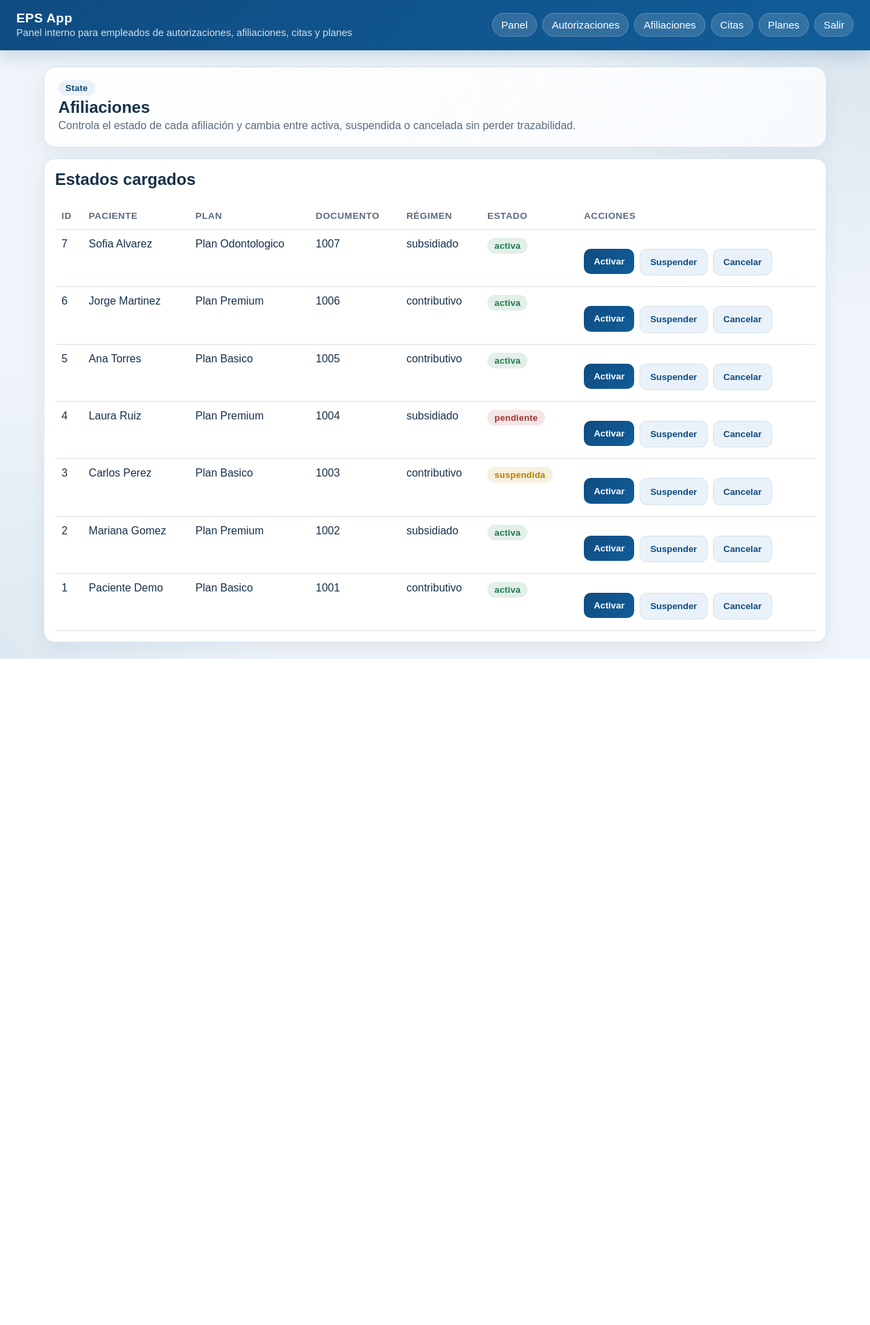
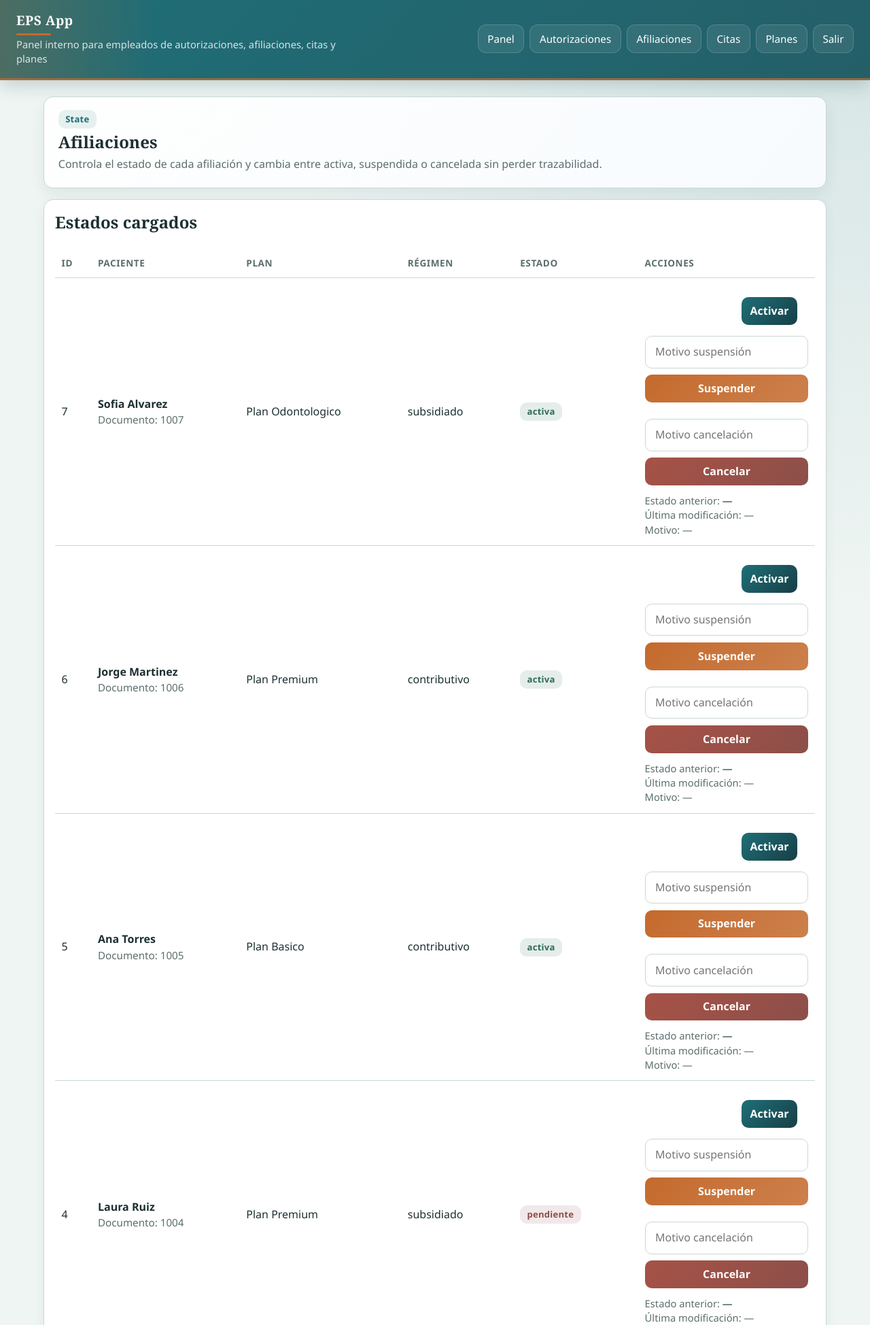
Before and after one commit to sophia00000000/web_eps, a Flask app: page /afiliaciones/ in a window 1280 px wide. Shown: the top 1949 px of the page at 68% size. Before the commit the page ends 969 px from the top, so only its background shows below. Run offline with Flask 3, Linux system fonts and the light colour scheme; a user stored in the database is signed in; data comes from the database, SQL or seed files in the repository; both versions use the stored data as it was after the commit.

Commit message:
auditar para auxiliar

```diff
--- a/eps_app/business/services/affiliation_service.py
+++ b/eps_app/business/services/affiliation_service.py
@@ -20,7 +20,7 @@ class AffiliationService:
     def list_affiliations(self):
         return self.affiliation_dao.list_all()
 
-    def change_state(self, affiliation_id: int, action: str):
+    def change_state(self, affiliation_id: int, action: str, motivo_modificacion: str | None = None):
         affiliation = self.affiliation_dao.find_by_id(affiliation_id)
         if not affiliation:
             return None
@@ -37,6 +37,7 @@ class AffiliationService:
             affiliation_id,
             context.estado.__class__.__name__.replace("Afiliacion", "").lower(),
             context.fecha_cancelacion.isoformat() if context.fecha_cancelacion else None,
+            motivo_modificacion,
         )
         return context
 
--- a/eps_app/data/database.py
+++ b/eps_app/data/database.py
@@ -68,8 +68,11 @@ def init_db():
             eps_nombre TEXT NOT NULL,
             regimen TEXT NOT NULL,
             estado TEXT NOT NULL,
+            estado_anterior TEXT,
             fecha_afiliacion TEXT,
             fecha_cancelacion TEXT,
+            motivo_modificacion TEXT,
+            fecha_modificacion TEXT,
             FOREIGN KEY(paciente_id) REFERENCES pacientes(id)
         );
 
@@ -236,7 +239,7 @@ def init_db():
         "INSERT OR IGNORE INTO citas (id, paciente_id, medico, fecha, tipo_atencion, estado, motivo_consulta, diagnostico, observaciones, triage, signos_vitales, factura_total) VALUES (2, 2, 'Dr. Vargas', date('now'), 'urgencia', 'atendida', 'Dolor abdominal', 'Triage y estabilizacion', 'Observado', 'Naranja', 'TA:120/80,FC:98', 45000)"
     )
     cursor.execute(
-        "INSERT OR IGNORE INTO citas (id, paciente_id, medico, fecha, tipo_atencion, estado, motivo_consulta, diagnostico, observaciones, habitacion, fecha_ingreso, factura_total) VALUES (3, 3, 'Dr. Molina', date('now', '+2 day'), 'hospitalizacion', 'programada', 'Observación postoperatoria', 'Ingreso para observacion', NULL, 'Sala 3', date('now','+2 day'), 150000)"
+        "INSERT OR IGNORE INTO citas (id, paciente_id, medico, fecha, tipo_atencion, estado, motivo_consulta, diagnostico, observaciones, habitacion, fecha_ingreso, factura_total) VALUES (3, 3, 'Dr. Molina', date('now', '+2 day'), 'cita', 'programada', 'Observación postoperatoria', 'Ingreso para observacion', NULL, 'Sala 3', date('now','+2 day'), 150000)"
     )
 
     connection.commit()
--- a/eps_app/presentation/controllers/affiliation_controller.py
+++ b/eps_app/presentation/controllers/affiliation_controller.py
@@ -20,5 +20,9 @@ def index():
 @login_required
 @role_required("admin", "auxiliar")
 def change_state(affiliation_id, action):
-    affiliation_service.change_state(affiliation_id, action)
+    affiliation_service.change_state(
+        affiliation_id,
+        action,
+        request.form.get("motivo_modificacion")
+    )
     return redirect(url_for("affiliation.index"))
--- a/eps_app/presentation/controllers/plan_controller.py
+++ b/eps_app/presentation/controllers/plan_controller.py
@@ -17,7 +17,7 @@ def index():
 
 @plan_bp.route("/accion", methods=["POST"])
 @login_required
-@role_required("admin")
+@role_required("admin", "auxiliar")
 def accion():
     return render_page(request.form.get("accion", "cotizar"))
 
@@ -33,7 +33,7 @@ def render_page(accion_seleccionada: str | None = None):
         resultado_items = plan_service.cotizar()
     elif accion_seleccionada == "reportar":
         resultado_titulo = "Reporte de planes"
-        resultado_descripcion = "Visitor genera un texto descriptivo por cada plan."
+        resultado_descripcion = "Visitor genera un texto descriptivo por cada plan con su cobertura."
         resultado_items = plan_service.reportar()
     elif accion_seleccionada == "auditar":
         resultado_titulo = "Auditoría de planes"
--- a/eps_app/presentation/templates/afiliaciones/index.html
+++ b/eps_app/presentation/templates/afiliaciones/index.html
@@ -15,32 +15,79 @@
         <th>ID</th>
         <th>Paciente</th>
         <th>Plan</th>
-        <th>Documento</th>
         <th>Régimen</th>
         <th>Estado</th>
-        <th>Acciones</th>
+        <th style="width:260px">Acciones</th>
       </tr>
     </thead>
     <tbody>
       {% for item in affiliations %}
-      <tr>
-        <td>{{ item.id }}</td>
-        <td>{{ item.paciente_nombre }}</td>
+      <tr class="main-row">
+        <td class="muted">{{ item.id }}</td>
+        <td>
+          <strong>{{ item.paciente_nombre }}</strong>
+          <div class="meta">Documento: {{ item.paciente_documento }}</div>
+        </td>
         <td>{{ item.plan_nombre or '—' }}</td>
-        <td>{{ item.paciente_documento }}</td>
         <td>{{ item.regimen }}</td>
-        <td><span class="badge {% if item.estado == 'activa' %}success{% elif item.estado == 'suspendida' %}warning{% else %}danger{% endif %}">{{ item.estado }}</span></td>
         <td>
-          <div class="actions">
-            <form method="post" action="{{ url_for('affiliation.change_state', affiliation_id=item.id, action='activar') }}"><button type="submit">Activar</button></form>
-            <form method="post" action="{{ url_for('affiliation.change_state', affiliation_id=item.id, action='suspender') }}"><button class="secondary" type="submit">Suspender</button></form>
-            <form method="post" action="{{ url_for('affiliation.change_state', affiliation_id=item.id, action='cancelar') }}"><button class="secondary" type="submit">Cancelar</button></form>
+          <span class="badge {% if item.estado == 'activa' %}success{% elif item.estado == 'suspendida' %}warning{% else %}danger{% endif %}">{{ item.estado }}</span>
+        </td>
+        <td>
+          <div class="actions" style="justify-content:flex-end">
+            <form method="post" action="{{ url_for('affiliation.change_state', affiliation_id=item.id, action='activar') }}" class="action-form">
+              <button type="submit" title="Activar afiliación" class="btn-activate">Activar</button>
+            </form>
+            <div style="width:8px"></div>
+            <form method="post" action="{{ url_for('affiliation.change_state', affiliation_id=item.id, action='suspender') }}" class="action-form">
+              <input type="text" name="motivo_modificacion" placeholder="Motivo suspensión" class="reason-input" aria-label="Motivo suspensión">
+              <button type="button" class="btn-suspend">Suspender</button>
+            </form>
+            <div style="width:8px"></div>
+            <form method="post" action="{{ url_for('affiliation.change_state', affiliation_id=item.id, action='cancelar') }}" class="action-form">
+              <input type="text" name="motivo_modificacion" placeholder="Motivo cancelación" class="reason-input" aria-label="Motivo cancelación">
+              <button type="button" class="btn-cancel">Cancelar</button>
+            </form>
+          </div>
+          <div class="detail meta" style="margin-top:.5rem">
+            <div>Estado anterior: <strong>{{ item.estado_anterior or '—' }}</strong></div>
+            <div>Última modificación: {{ item.fecha_modificacion or '—' }}</div>
+            <div>Motivo: {{ item.motivo_modificacion or '—' }}</div>
           </div>
         </td>
       </tr>
       {% endfor %}
     </tbody>
   </table>
+  <style>
+    .btn-activate { padding: .55rem .8rem; }
+    .btn-suspend { padding: .55rem .8rem; background: linear-gradient(135deg, var(--accent), rgba(196,106,45,.85)); color: white; border-radius: 10px; border: 0; }
+    .btn-cancel { padding: .55rem .8rem; background: linear-gradient(135deg, #a75246, #8c4f4a); color: white; border-radius: 10px; border: 0; }
+    .reason-input { width: 100%; margin-bottom: .35rem; }
+    .detail { color: var(--muted); font-size: .92rem; }
+    tr.main-row td { vertical-align: middle; }
+  </style>
+
+  <script>
+    document.addEventListener('click', function(e) {
+      // Suspend action
+      if (e.target.matches('.btn-suspend') || e.target.matches('.btn-cancel')) {
+        e.preventDefault();
+        var form = e.target.closest('form');
+        var input = form.querySelector('input[name="motivo_modificacion"]');
+        var motivo = input ? input.value.trim() : '';
+        if (!motivo) {
+          input.focus();
+          alert('Por favor ingrese el motivo antes de continuar.');
+          return;
+        }
+        var verb = e.target.matches('.btn-suspend') ? 'suspender' : 'cancelar';
+        if (confirm('Confirma que desea ' + verb + ' la afiliación?')) {
+          form.submit();
+        }
+      }
+    });
+  </script>
   {% else %}
     <p class="empty">No hay afiliaciones registradas.</p>
   {% endif %}
--- a/eps_app/presentation/templates/auth/dashboard.html
+++ b/eps_app/presentation/templates/auth/dashboard.html
@@ -25,7 +25,7 @@
   </article>
   <article class="card">
     <div class="badge">Planes</div>
-    <h2>Visitor</h2>
+    <h2>Planes y Servicios</h2>
     <p class="meta">Cotiza, reporta y audita planes con el mismo modelo.</p>
     <a href="/planes/">Abrir módulo</a>
   </article>
--- a/eps_app/presentation/templates/autorizaciones/index.html
+++ b/eps_app/presentation/templates/autorizaciones/index.html
@@ -6,14 +6,14 @@
   <p>Registra una solicitud y el sistema la valida por documentos, afiliación, cobertura, especialidad y aprobación final.</p>
 </section>
 
-<section class="grid two">
+<section class="card">
   <article class="card">
     <h2>Procesar nueva solicitud</h2>
     <form method="post" action="{{ url_for('authorization.procesar') }}">
       <label for="paciente_id">Paciente</label>
       <select id="paciente_id" name="paciente_id">
         {% for patient in patients %}
-          <option value="{{ patient['id'] }}">{{ patient['nombre'] }} - {{ patient['documento'] }} - {{ patient['plan_nombre'] or 'Sin plan' }}{% if patient['plan_tipo'] %} ({{ coverage_description_for_plan(patient['plan_tipo']) }}){% endif %}</option>
+          <option value="{{ patient['id'] }}">{{ patient['nombre'] }} - {{ patient['documento'] }} - {{ patient['plan_nombre'] or 'Sin plan' }}</option>
         {% endfor %}
       </select>
       <p class="meta">La validación de cobertura depende del plan del paciente. Si eliges un servicio fuera de ese alcance, la solicitud se rechaza por cobertura.</p>
--- a/eps_app/presentation/templates/base.html
+++ b/eps_app/presentation/templates/base.html
@@ -6,33 +6,39 @@
   <title>EPS App</title>
   <style>
     :root {
-      --bg: #eef4f9;
+      --bg: #eef5f3;
       --panel: #ffffff;
-      --panel-soft: #f8fbfe;
-      --text: #163049;
-      --muted: #5b6b7d;
-      --primary: #0f4c81;
-      --primary-2: #115d99;
-      --border: #d7e1ea;
-      --success: #1f7a4a;
-      --warning: #b78103;
-      --danger: #a23434;
+      --panel-soft: #f6fbfa;
+      --text: #1d2f31;
+      --muted: #5b6e6d;
+      --primary: #1f6f78;
+      --primary-2: #245f68;
+      --primary-3: #173f46;
+      --accent: #c46a2d;
+      --border: #c8d8d6;
+      --success: #2f6b57;
+      --warning: var(--accent);
+      --danger: #8c4f4a;
     }
     * { box-sizing: border-box; }
     body {
-      font-family: Arial, sans-serif;
+      font-family: "Segoe UI", Arial, sans-serif;
       margin: 0;
       background:
-        radial-gradient(circle at top right, rgba(15,76,129,.10), transparent 28%),
-        radial-gradient(circle at bottom left, rgba(17,93,153,.08), transparent 26%),
+        radial-gradient(circle at top right, rgba(31,111,120,.12), transparent 26%),
+        radial-gradient(circle at bottom left, rgba(36,95,104,.10), transparent 24%),
         var(--bg);
       color: var(--text);
+      line-height: 1.45;
     }
     header {
-      background: linear-gradient(135deg, var(--primary), var(--primary-2));
+      background:
+        linear-gradient(90deg, rgba(196,106,45,.28), transparent 18%),
+        linear-gradient(135deg, var(--primary), var(--primary-2));
       color: white;
       padding: 1rem 1.5rem 1.1rem;
-      box-shadow: 0 8px 24px rgba(15,76,129,.18);
+      box-shadow: 0 8px 24px rgba(23,63,70,.20);
+      border-bottom: 3px solid rgba(196,106,45,.72);
     }
     .header-row {
       display: flex;
@@ -42,59 +48,62 @@
       flex-wrap: wrap;
     }
     .brand { display: flex; flex-direction: column; gap: .15rem; }
-    .brand strong { font-size: 1.2rem; letter-spacing: .3px; }
-    .brand span { color: rgba(255,255,255,.82); font-size: .92rem; }
+    .brand strong { font-size: 1.2rem; letter-spacing: .5px; font-family: Georgia, "Times New Roman", serif; }
+    .brand span { color: rgba(255,255,255,.82); font-size: .92rem; max-width: 60ch; }
     nav { display: flex; gap: .5rem; flex-wrap: wrap; }
     nav a {
       color: white;
       text-decoration: none;
-      background: rgba(255,255,255,.14);
-      border: 1px solid rgba(255,255,255,.18);
-      padding: .5rem .8rem;
-      border-radius: 999px;
+      background: rgba(255,255,255,.08);
+      border: 1px solid rgba(255,255,255,.16);
+      padding: .55rem .85rem;
+      border-radius: 12px;
       font-size: .95rem;
+      transition: background .18s ease, transform .18s ease, border-color .18s ease;
     }
-    nav a:hover { background: rgba(255,255,255,.22); }
+    nav a:hover { background: rgba(196,106,45,.22); transform: translateY(-1px); border-color: rgba(196,106,45,.38); }
     main { padding: 1.5rem; max-width: 1200px; margin: 0 auto; }
     .hero {
       background: linear-gradient(135deg, rgba(255,255,255,.95), rgba(248,251,254,.98));
       border: 1px solid var(--border);
-      border-radius: 18px;
+      border-radius: 14px;
       padding: 1.2rem 1.3rem;
       margin-bottom: 1rem;
-      box-shadow: 0 12px 30px rgba(18,49,74,.06);
+      box-shadow: 0 10px 22px rgba(23,63,70,.07);
     }
     .hero h1, .hero h2, .hero p { margin: .2rem 0; }
     .hero p { color: var(--muted); }
+    .hero h1, .hero h2 { font-family: Georgia, "Times New Roman", serif; letter-spacing: .1px; }
     .grid { display: grid; gap: 1rem; }
     .grid.two { grid-template-columns: repeat(2, minmax(0, 1fr)); }
     .grid.three { grid-template-columns: repeat(3, minmax(0, 1fr)); }
     .card {
       background: var(--panel);
       border: 1px solid var(--border);
-      border-radius: 16px;
+      border-radius: 14px;
       padding: 1rem;
-      box-shadow: 0 10px 28px rgba(18,49,74,.06);
+      box-shadow: 0 8px 18px rgba(23,63,70,.06);
     }
     .card.soft { background: var(--panel-soft); }
-    .card h2, .card h3 { margin-top: 0; }
+    .card h2, .card h3 { margin-top: 0; font-family: Georgia, "Times New Roman", serif; }
     .meta { color: var(--muted); font-size: .95rem; }
     .badge {
       display: inline-flex;
       align-items: center;
       gap: .35rem;
       padding: .25rem .65rem;
-      border-radius: 999px;
-      background: #eaf2f9;
+      border-radius: 10px;
+      background: #e6f0ef;
       color: var(--primary);
       font-size: .82rem;
       font-weight: 700;
       letter-spacing: .2px;
       margin-right: .35rem;
     }
-    .badge.success { background: rgba(31,122,74,.12); color: var(--success); }
-    .badge.warning { background: rgba(183,129,3,.12); color: var(--warning); }
-    .badge.danger { background: rgba(162,52,52,.12); color: var(--danger); }
+    .badge.success { background: rgba(47,107,87,.12); color: var(--success); }
+    .badge.warning { background: rgba(196,106,45,.14); color: var(--warning); }
+    .badge.danger { background: rgba(140,79,74,.12); color: var(--danger); }
+    .badge.accent { background: rgba(196,106,45,.16); color: var(--accent); }
     .actions { display: flex; gap: .5rem; flex-wrap: wrap; margin-top: .75rem; }
     .actions form { display: inline-block; }
     input, select, button, textarea {
@@ -106,21 +115,44 @@
       border-radius: 10px;
       background: white;
       color: var(--text);
+      font: inherit;
     }
     label { display: block; font-size: .92rem; color: var(--muted); margin-top: .6rem; }
     button {
-      background: linear-gradient(135deg, var(--primary), var(--primary-2));
+      background: linear-gradient(135deg, var(--primary), var(--primary-3));
       color: white;
       border: 0;
       border-radius: 10px;
       cursor: pointer;
       font-weight: 700;
+      transition: transform .18s ease, filter .18s ease;
     }
-    button.secondary { background: #eaf2f9; color: var(--primary); border: 1px solid var(--border); }
-    table { width: 100%; border-collapse: collapse; }
+    button:hover { transform: translateY(-1px); filter: brightness(1.02); }
+    button.secondary { background: #f6eee8; color: var(--accent); border: 1px solid rgba(196,106,45,.22); }
+    button.secondary:hover { background: #f0e1d6; }
+    table { width: 100%; border-collapse: collapse; background: white; border-radius: 12px; overflow: hidden; }
     th, td { text-align: left; padding: .75rem .6rem; border-bottom: 1px solid var(--border); vertical-align: top; }
     th { color: var(--muted); font-size: .85rem; text-transform: uppercase; letter-spacing: .04em; }
     .empty { color: var(--muted); padding: .75rem 0; }
+    .page-title {
+      font-family: Georgia, "Times New Roman", serif;
+      letter-spacing: .2px;
+    }
+    .brand strong::after {
+      content: "";
+      display: block;
+      width: 3.2rem;
+      height: 3px;
+      margin-top: .35rem;
+      border-radius: 999px;
+      background: var(--accent);
+    }
+    @media (max-width: 760px) {
+      main { padding: 1rem; }
+      .grid.two, .grid.three { grid-template-columns: 1fr; }
+      .header-row { align-items: flex-start; }
+      nav { width: 100%; }
+    }
   </style>
 </head>
 <body>
```
Also changed, not shown: eps_app/business/patterns/visitor.py (+20 -3 lines), eps_app/business/services/appointment_service.py (+37 -18 lines), eps_app/business/services/plan_service.py (+8 -1 lines), eps_app/data/daos/affiliation_dao.py (+25 -14 lines), eps_app/data/daos/appointment_dao.py (+84 -0 lines), eps_app/presentation/controllers/appointment_controller.py (+16 -2 lines), eps_app/presentation/templates/auth/login.html (+6 -7 lines), eps_app/presentation/templates/citas/index.html (+32 -20 lines), eps_app/presentation/templates/planes/index.html (+33 -10 lines), eps_app/eps.sqlite3.
